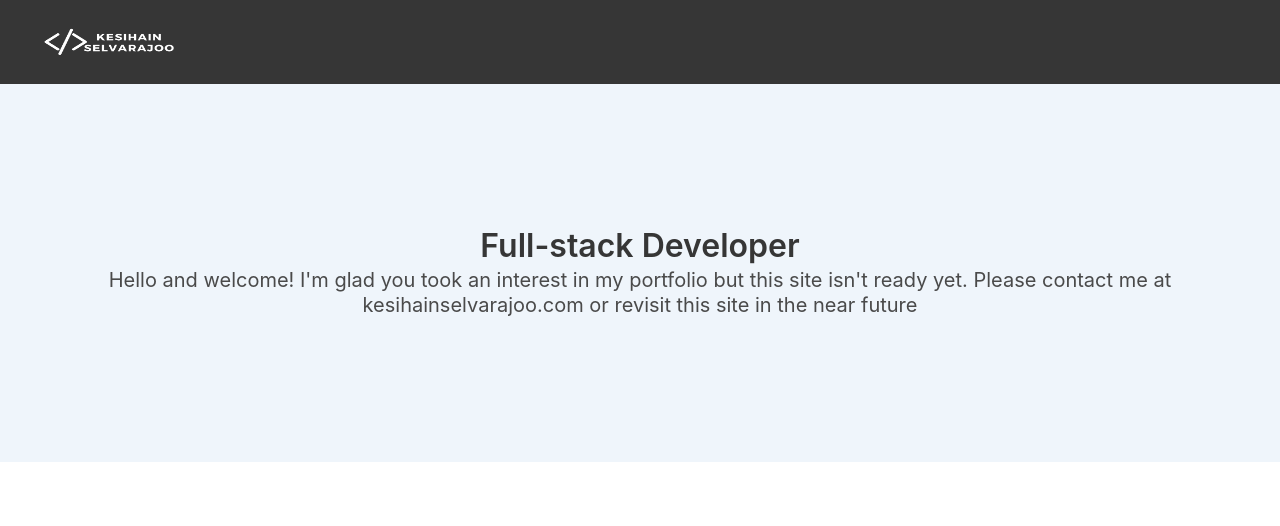
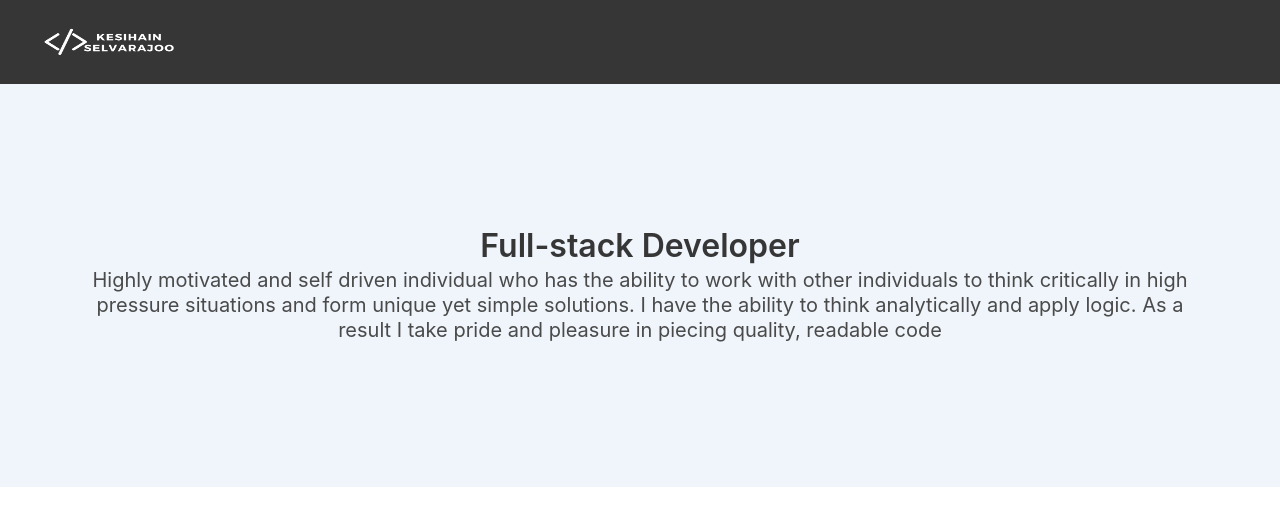
Before and after one commit to kesihain/kesihain-dot-com, a React (Create React App) app: page / in a window 1280 px wide. Shown: the top 526 px of the page. Built offline with nearby package versions, Linux system fonts and the light colour scheme.

Commit message:
before pull

```diff
--- a/src/App.js
+++ b/src/App.js
@@ -15,7 +15,8 @@ function App() {
               Full-stack Developer
             </h1>
             <h2 className="subtitle">
-            Hello and welcome! I'm glad you took an interest in my portfolio but this site isn't ready yet. Please contact me at kesihainselvarajoo.com or revisit this site in the near future
+              Highly motivated and self driven individual who has the ability to work with other individuals to think critically in high pressure situations and form unique yet simple solutions.
+              I have the ability to think analytically and apply logic. As a result I take pride and pleasure in piecing quality, readable code
             </h2>
           </div>
         </div>
```
